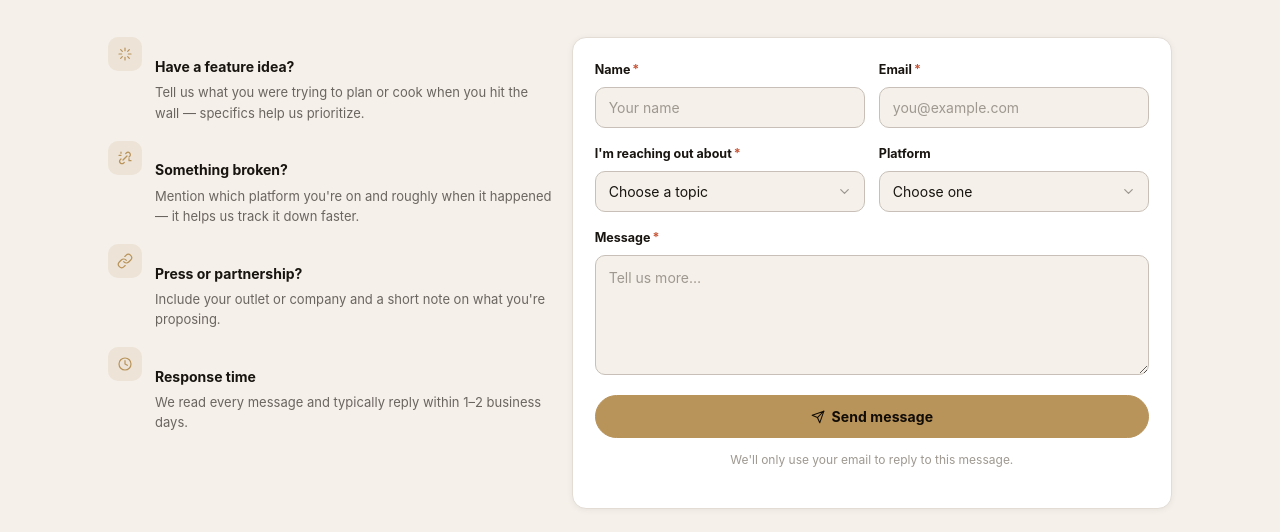
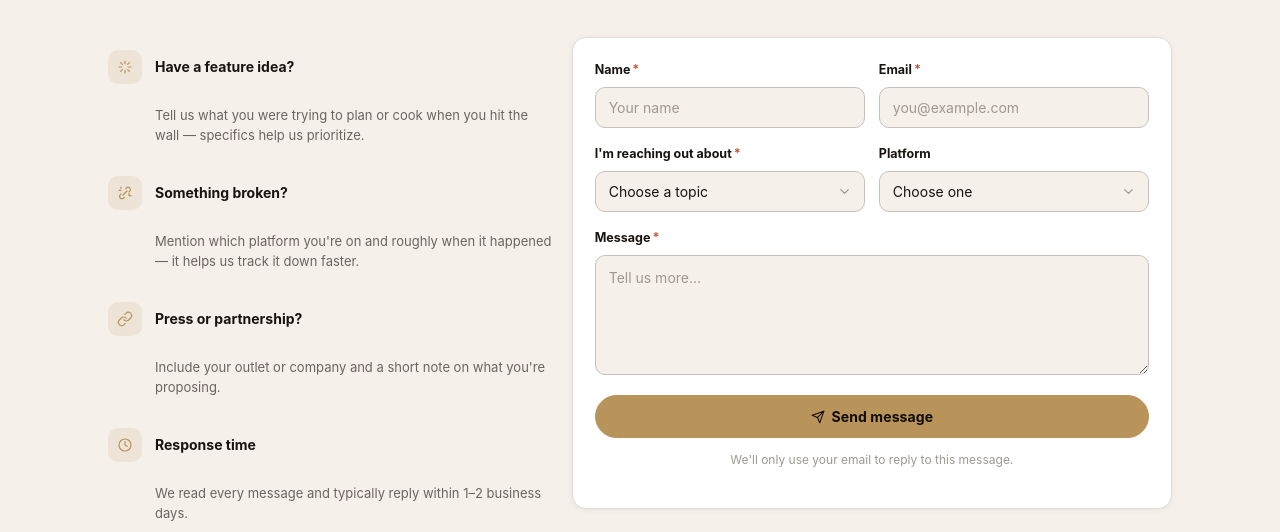
Before and after one commit to i-am-wolley/Miso_Website, a plain HTML site: page contact.html in a window 1280 px wide. Shown: the part 268-800 px from the top of the page. Drawn offline with Linux system fonts and the light colour scheme.

Commit message:
Fix icon/heading alignment in contact page help list
The icon badge (34px) was top-aligned against the whole heading+paragraph
block, so its visual center sat well below the heading. Restructure each
item so the icon sits inline and vertically centered with its heading,
with the paragraph indented underneath.

```diff
--- a/contact.html
+++ b/contact.html
@@ -130,11 +130,11 @@
   @media (max-width:820px){ .contact-grid{grid-template-columns:1fr;} }
 
   .help-list{display:flex; flex-direction:column; gap:18px;}
-  .help-item{display:flex; gap:13px;}
+  .help-item-row{display:flex; align-items:center; gap:13px; margin-bottom:8px;}
   .help-item .ic-wrap{width:34px; height:34px; border-radius:10px; background:var(--gold-soft); display:flex; align-items:center; justify-content:center; flex-shrink:0;}
   .help-item .ic-wrap [data-icon]{width:16px; height:16px; color:var(--gold);}
-  .help-item h4{font-size:14px; font-weight:700; margin-bottom:4px;}
-  .help-item p{font-size:13px; color:var(--dim); line-height:1.55;}
+  .help-item h4{font-size:14px; font-weight:700;}
+  .help-item p{font-size:13px; color:var(--dim); line-height:1.55; margin-left:47px;}
 
   /* ---------- FORM ---------- */
   .form-row{display:grid; grid-template-columns:1fr 1fr; gap:14px;}
@@ -215,20 +215,20 @@
       <div class="contact-grid">
         <div class="help-list reveal on">
           <div class="help-item">
-            <span class="ic-wrap"><span data-icon="sparkle"></span></span>
-            <div><h4>Have a feature idea?</h4><p>Tell us what you were trying to plan or cook when you hit the wall — specifics help us prioritize.</p></div>
+            <div class="help-item-row"><span class="ic-wrap"><span data-icon="sparkle"></span></span><h4>Have a feature idea?</h4></div>
+            <p>Tell us what you were trying to plan or cook when you hit the wall — specifics help us prioritize.</p>
           </div>
           <div class="help-item">
-            <span class="ic-wrap"><span data-icon="unlink"></span></span>
-            <div><h4>Something broken?</h4><p>Mention which platform you're on and roughly when it happened — it helps us track it down faster.</p></div>
+            <div class="help-item-row"><span class="ic-wrap"><span data-icon="unlink"></span></span><h4>Something broken?</h4></div>
+            <p>Mention which platform you're on and roughly when it happened — it helps us track it down faster.</p>
           </div>
           <div class="help-item">
-            <span class="ic-wrap"><span data-icon="link"></span></span>
-            <div><h4>Press or partnership?</h4><p>Include your outlet or company and a short note on what you're proposing.</p></div>
+            <div class="help-item-row"><span class="ic-wrap"><span data-icon="link"></span></span><h4>Press or partnership?</h4></div>
+            <p>Include your outlet or company and a short note on what you're proposing.</p>
           </div>
           <div class="help-item">
-            <span class="ic-wrap"><span data-icon="clock"></span></span>
-            <div><h4>Response time</h4><p>We read every message and typically reply within 1–2 business days.</p></div>
+            <div class="help-item-row"><span class="ic-wrap"><span data-icon="clock"></span></span><h4>Response time</h4></div>
+            <p>We read every message and typically reply within 1–2 business days.</p>
           </div>
         </div>
 
```
